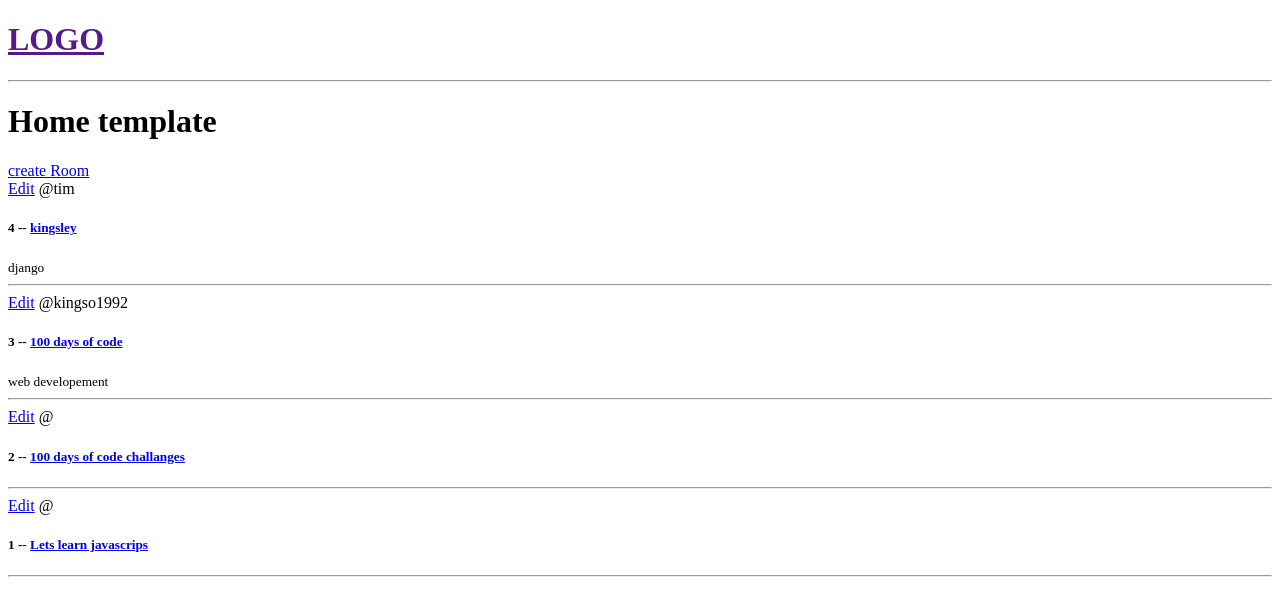
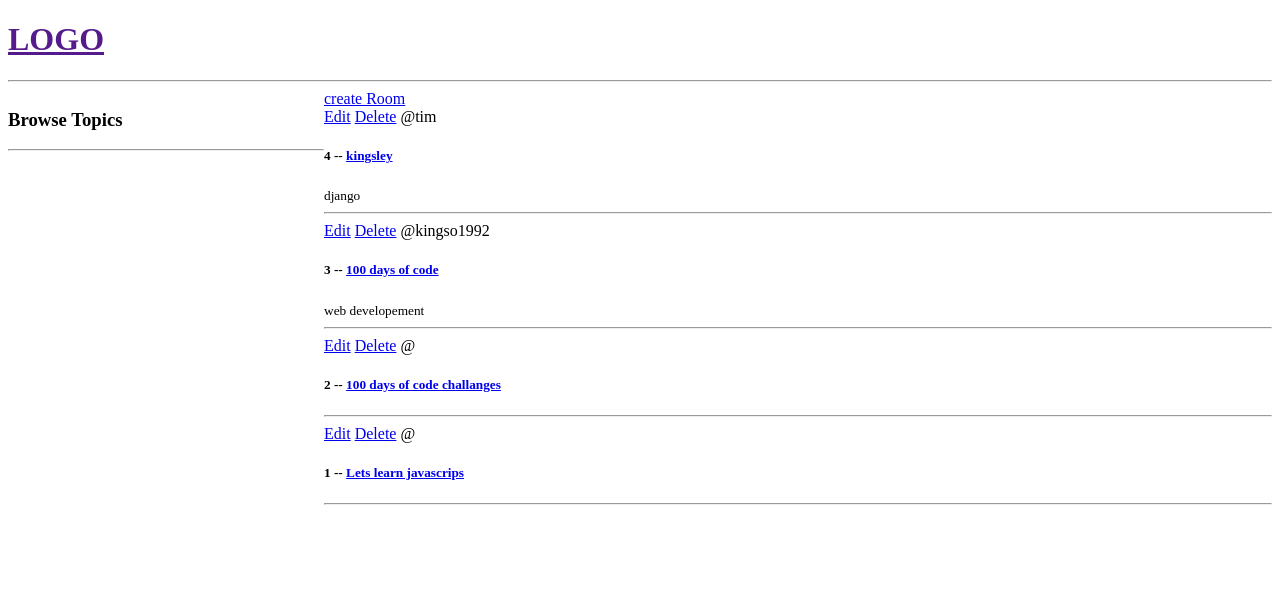
Before and after one commit to kinecon12/WeMeet, a Django app: page / in a window 1280 px wide. Shown: the top 616 px of the page. Run offline with Django 5.2, Linux system fonts and the light colour scheme; data comes from the database, SQL or seed files in the repository.

Commit message:
div and style tag that handles structuring of our container

```diff
--- a/WeMeet/roots/templates/roots/home.html
+++ b/WeMeet/roots/templates/roots/home.html
@@ -3,14 +3,28 @@
 
 {% block content %}
 
-<h1>Home template</h1>
- <div>
+<style>
+  .home-container{
+    display: grid;
+    grid-template-columns: 1fr 3fr;
+  }
+</style>
+
+ <div class="home-container">
+
+  <div>
+    <h3>Browse Topics</h3>
+    <hr>
+  </div>
+
+  <div>
     <a href="{% url 'create-room' %}">create Room</a>
   <div>
 
     {% for room in rooms  %}
       <div>
         <a href="{% url 'update-room' room.id %}">Edit</a>
+        <a href="{% url 'delete-room' room.id %}">Delete</a>
         <span>@{{room.host.username}}</span>
         <h5>{{room.id}} -- <a href="{% url 'room' room.id %}">{{room.name}} </a></h5>
         <small>{{room.topic.name}}</small>
@@ -20,6 +34,8 @@
     {% endfor %}
 
   </div>
+  </div>
+
  </div>
 
 {% endblock content %}
--- a/WeMeet/roots/urls.py
+++ b/WeMeet/roots/urls.py
@@ -8,4 +8,5 @@ urlpatterns = [
     path('room/<str:pk>', views.room, name='room'),
     path('create-room', views.createRoom, name='create-room'),
     path('update-room/<str:pk>', views.updateRoom, name='update-room'),
+    path('delete-room/<str:pk>', views.deleteRoom, name='delete-room'),
 ]
--- a/WeMeet/roots/views.py
+++ b/WeMeet/roots/views.py
@@ -34,3 +34,11 @@ def updateRoom(request, pk):
       return redirect('home')
   contest = {'form': form}
   return render(request, 'roots/room_form.html', contest)
+
+def deleteRoom(request, pk):
+  room = Room.objects.get(id=pk)
+  if request.method == 'POST':
+    room.delete()
+    return redirect('home')
+  contest = {'obj': room}
+  return render(request, 'roots/delete.html', contest)
```
